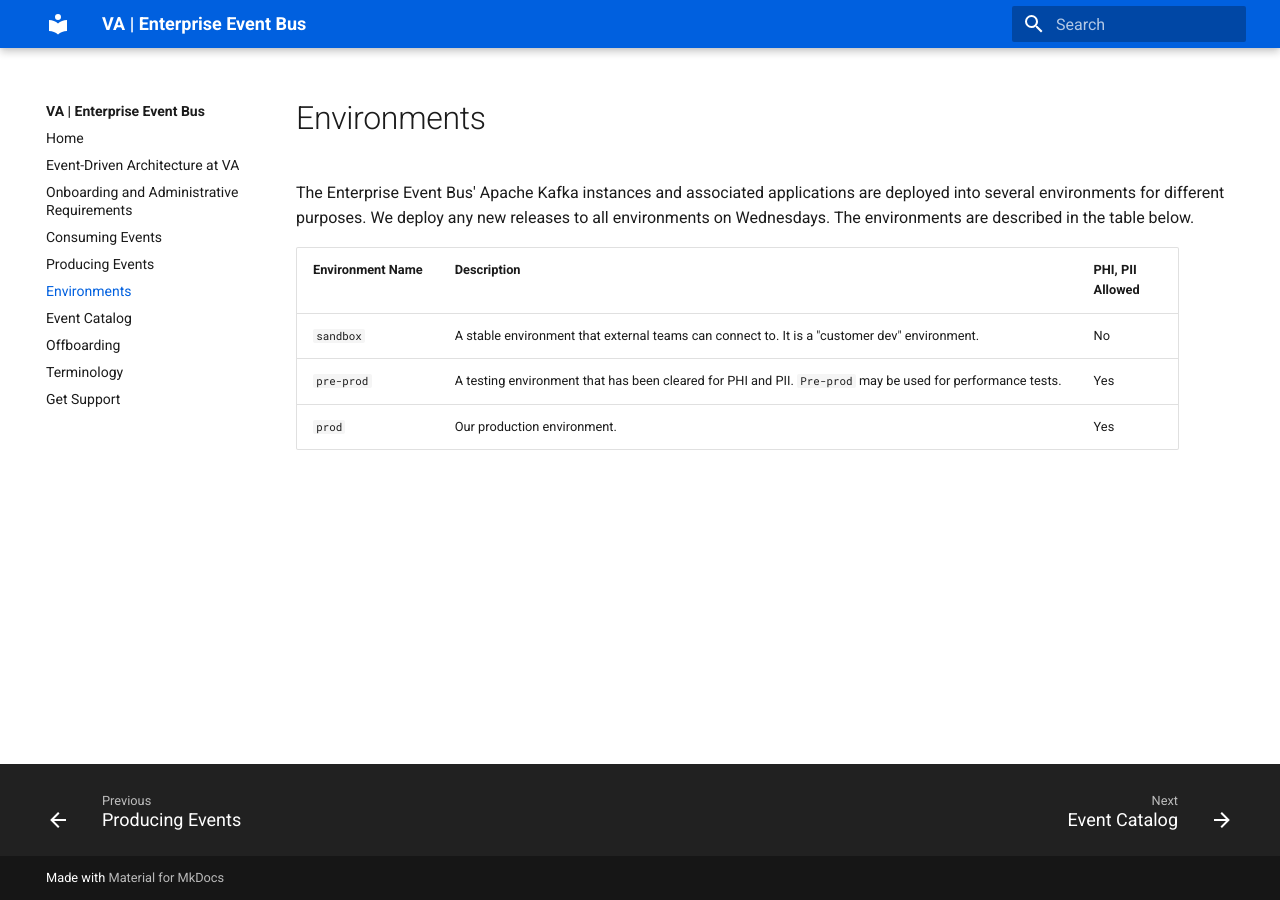
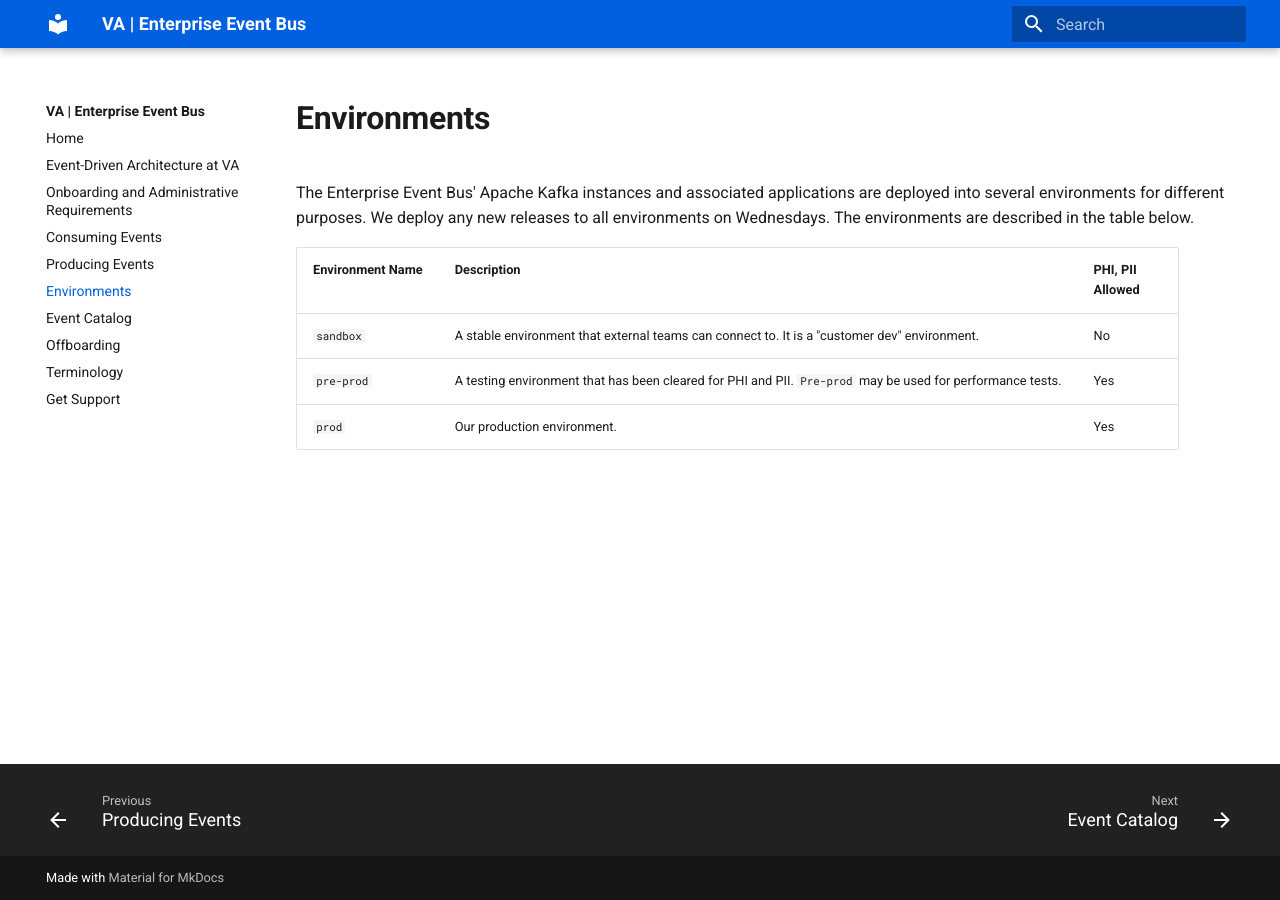
Before and after one commit to department-of-veterans-affairs/ves-event-bus-developer-portal, an MkDocs documentation site: the page built from docs/environments.md, in a window 1280 px wide. Built offline with MkDocs 1.6.1 and Material for MkDocs 9.7.7, drawn with Linux system fonts in a browser that asks for light colours.

```diff
--- a/docs/environments.md
+++ b/docs/environments.md
@@ -2,7 +2,7 @@
 title: Environments
 ---
 
-# Environments
+# **Environments**
 
 The Enterprise Event Bus' Apache Kafka instances and associated applications are deployed into several environments for different purposes. We deploy any new releases to all environments on Wednesdays. The environments are described in the table below.
 
```
